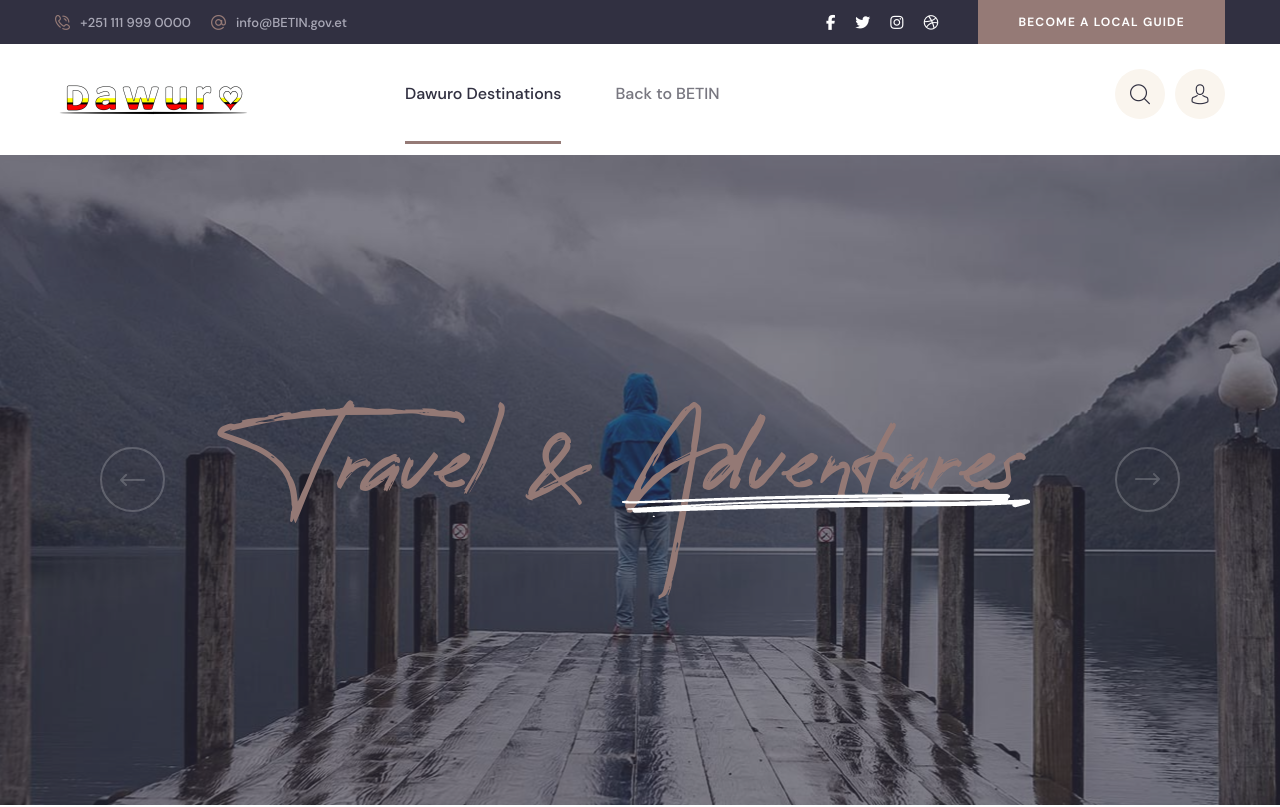
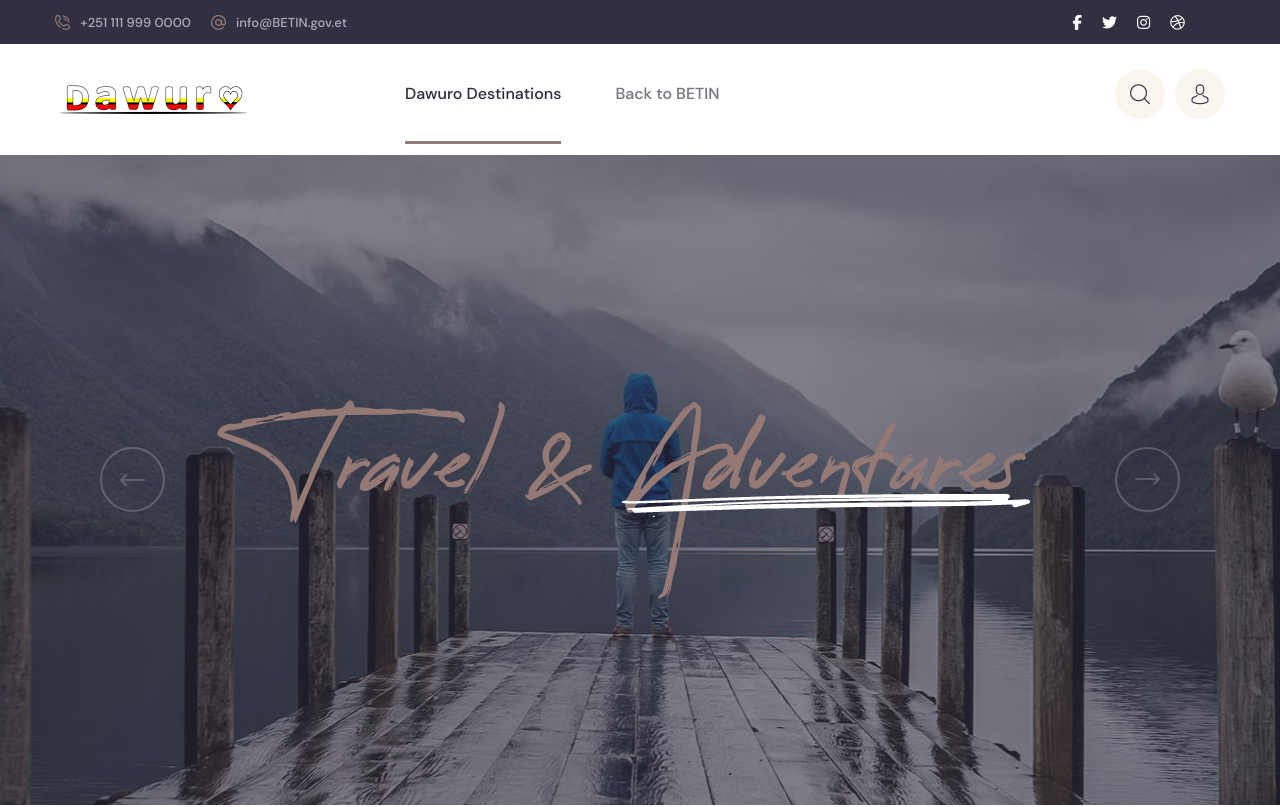
Before and after one commit to ITIgit/dawuro.github.io, a plain HTML site: page index.html in a window 1280 px wide. Shown: the top 807 px of the page. Drawn offline with nearby package versions, Linux system fonts and the light colour scheme.

Commit message:
Update index.html

```diff
--- a/index.html
+++ b/index.html
@@ -77,9 +77,7 @@
                                     <a href="#"><i class="fab fa-instagram"></i></a>
                                     <a href="#"><i class="fab fa-dribbble"></i></a>
                                 </div>
-                                <div class="main-header__top-right-btn-box">
-                                    <a href="#" class="thm-btn main-header__top-right-btn">Become a local guide</a>
-                                </div>
+
                             </div>
                         </div>
                     </div>
```
